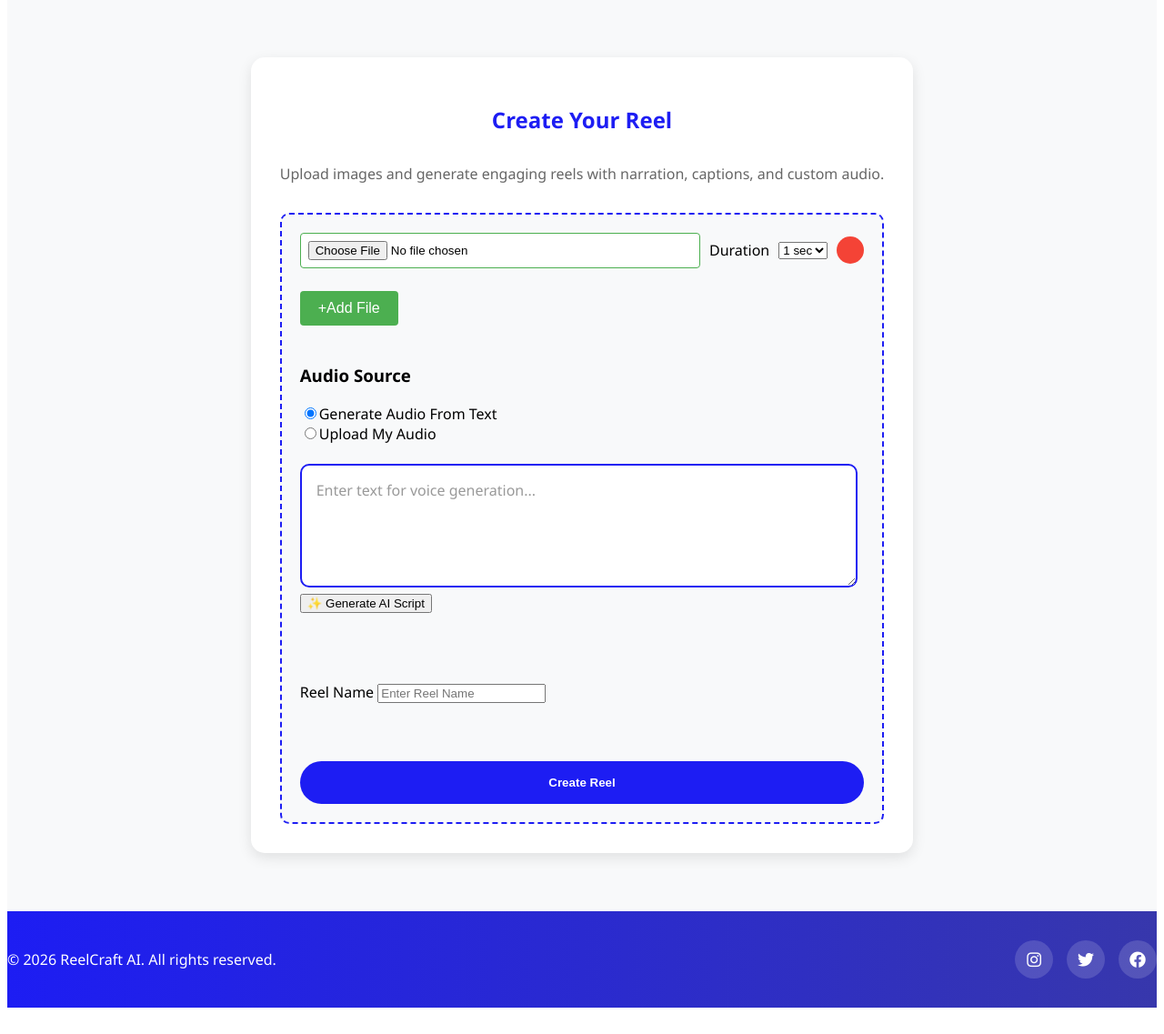
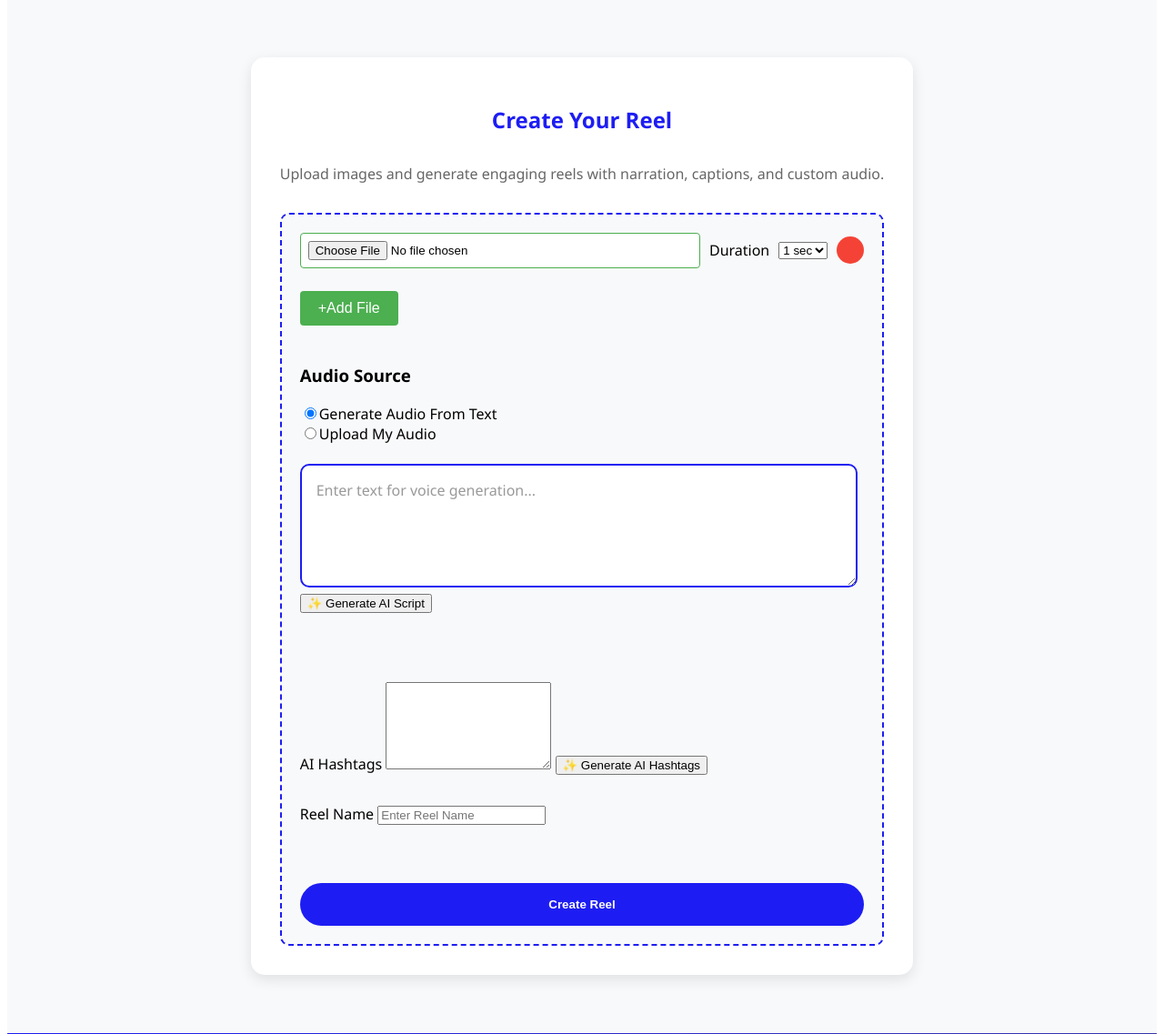
Before and after one commit to tanishka-kuwar/ReelCraft-AI, a Flask app: page /create in a window 1280 px wide. Shown: the part 172-1309 px from the top of the page at 91% size. Before the commit the page ends 1280 px from the top, so only its background shows below. Run offline with Flask 3, Linux system fonts and the light colour scheme.

Commit message:
Added AI hashtag generation from uploaded images

```diff
--- a/routes.py
+++ b/routes.py
@@ -7,7 +7,11 @@ import uuid
 from upload_service import save_images, save_audio
 from audio_service import text_to_speech_file
 from reel_service import create_reel
-from ai_service import generate_script, generate_script_from_images
+from ai_service import (
+    generate_script,
+    generate_script_from_images,
+    generate_hashtags_from_images
+)
 
 print("RUNNING ROUTES.PY")
 
@@ -202,3 +206,57 @@ def delete_reel(reel):
         os.remove(reel_path)
 
     return redirect("/gallery")
+
+@app.route("/generate-hashtags", methods=["POST"])
+def generate_ai_hashtags():
+
+    from werkzeug.utils import secure_filename
+    import tempfile
+    import os
+
+    image_paths = []
+
+    try:
+
+        images = request.files.getlist("images")
+
+        if len(images) == 0:
+            return jsonify({
+                "hashtags": "Please upload images first."
+            })
+
+        temp_dir = tempfile.mkdtemp()
+
+        for image in images:
+
+            filename = secure_filename(image.filename)
+
+            path = os.path.join(temp_dir, filename)
+
+            image.save(path)
+
+            image_paths.append(path)
+
+        hashtags = generate_hashtags_from_images(image_paths)
+
+        return jsonify({
+            "hashtags": hashtags
+        })
+
+    except Exception as e:
+
+        print(e)
+
+        return jsonify({
+            "hashtags": str(e)
+        }), 500
+
+    finally:
+
+        for path in image_paths:
+            if os.path.exists(path):
+                os.remove(path)
+
+        if 'temp_dir' in locals():
+            if os.path.exists(temp_dir):
+                os.rmdir(temp_dir)
--- a/templates/create.html
+++ b/templates/create.html
@@ -75,6 +75,18 @@ Create Reel - ReelCraft AI
                     </div>
 
                     <br><br>
+
+                </div>
+                <div class="text-input-container">
+
+                    <label>AI Hashtags</label>
+
+                    <textarea id="hashtagsBox" rows="6" readonly placeholder="Click 'Generate AI Hashtags'">
+    </textarea>
+
+                    <button type="button" id="generateHashtagsBtn">
+                        ✨ Generate AI Hashtags
+                    </button>
 
                 </div>
 
@@ -250,6 +262,67 @@ Create Reel - ReelCraft AI
         this.disabled = false;
         this.innerText = "✨ Generate AI Script";
 
-    })
+    });
+
+    document.getElementById("generateHashtagsBtn").addEventListener("click", async function () {
+
+    const hashtagsBox = document.getElementById("hashtagsBox");
+
+    this.disabled = true;
+    this.innerText = "Generating...";
+
+    try {
+
+        const formData = new FormData();
+
+        const inputs = document.querySelectorAll(".file-input");
+
+        let hasImage = false;
+
+        inputs.forEach((input) => {
+
+            if (input.files.length > 0) {
+
+                hasImage = true;
+                formData.append("images", input.files[0]);
+
+            }
+
+        });
+
+        if (!hasImage) {
+
+            alert("Please upload at least one image.");
+
+            return;
+
+        }
+
+        const response = await fetch("/generate-hashtags", {
+
+            method: "POST",
+
+            body: formData
+
+        });
+
+        const data = await response.json();
+
+        hashtagsBox.value = data.hashtags;
+
+    }
+
+    catch (err) {
+
+        alert("Hashtag generation failed.");
+
+        console.log(err);
+
+    }
+
+    this.disabled = false;
+    this.innerText = "✨ Generate AI Hashtags";
+
+});
 </script>
 {% endblock %}
```
Also changed, not shown: ai_service.py (+27 -0 lines).
